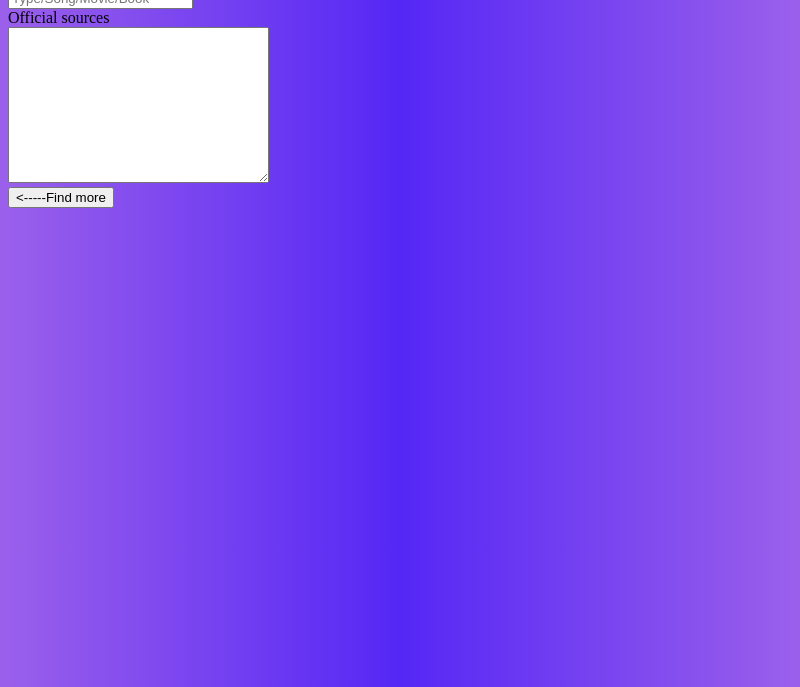
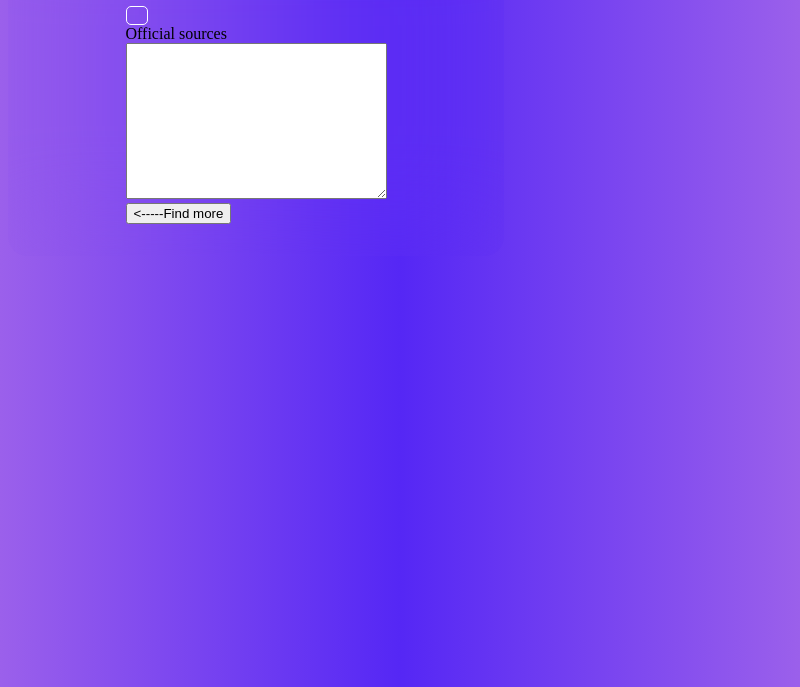
Before and after one commit to Proushoth/YOLO_ui, an Electron app: page prompt3.html in a window 800 px wide. Shown: the part 113-800 px from the top of the page. Drawn offline with Linux system fonts and the light colour scheme; no server answers.

Commit message:
alignment

```diff
--- a/prompt3.css
+++ b/prompt3.css
@@ -1,3 +1,25 @@
+.name output{
+    width: 400px;
+    height: 40px;
+    font-size: 16px;
+    color: #fff;
+    padding: 0 10px;
+    background: transparent;
+    box-sizing: border-box;
+    border: 1.2px solid #fff;
+    outline: none;
+    border-radius: 5px;
+}
+
 body{
+    position: relative;
+    max-width: 400px;
+    background-color: transparent;
+    border-radius: 20px;
+    backdrop-filter: blur(55px);
+    display: flex;
+    justify-content: center;
+    align-items: center;
+    padding: 2rem 3rem;
     background-image: linear-gradient(90deg,#9b60eb,#5527f5,#9b60eb);
 }
--- a/prompt3.html
+++ b/prompt3.html
@@ -25,9 +25,8 @@
   })
   .catch(error => console.error('Error fetching image:', error));
   </script>
-
-<input type="Name" placeholder="name"> <br>
-<input type="Type" placeholder="Type/Song/Movie/Book"> <br>
+<div class="name"><output type="text" id="Film_name" placeholder="Film_name"></output></div>
+<div class="Type"><output type="text"></div>
 Official sources<br>
 <textarea name="" id="" cols="30" rows="10"></textarea><br>
 <button type="FindMore"><-----Find more</button>
```
Also changed, not shown: signup.html (+1 -1 lines), tempCodeRunnerFile.html (+1 -2 lines).
